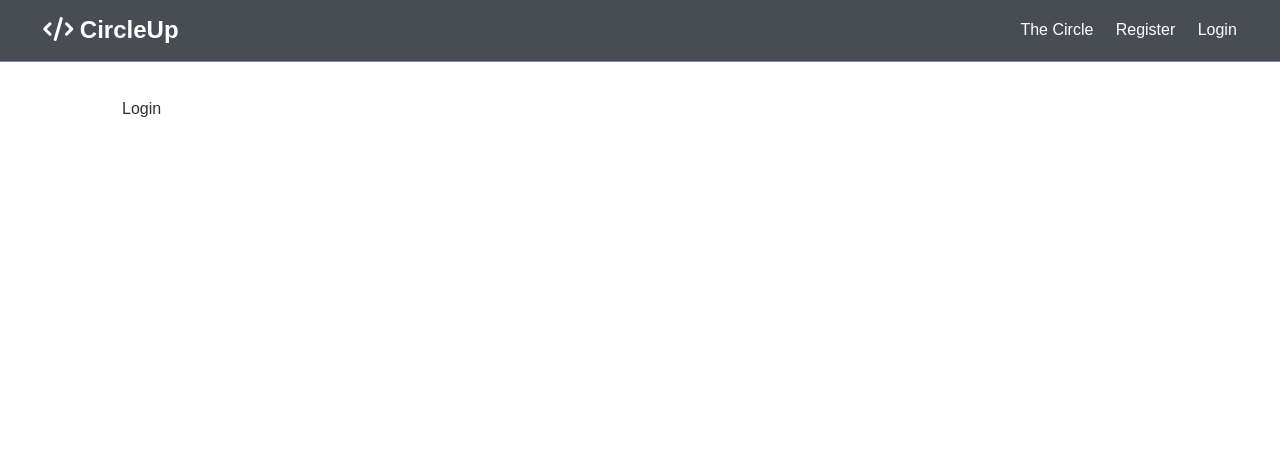
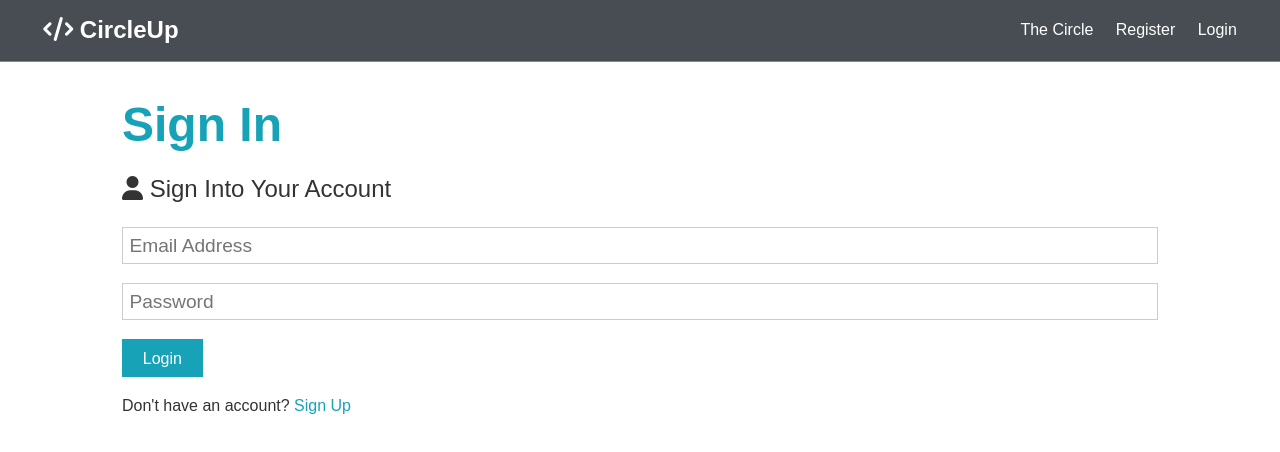
Before and after one commit to x-saim/circleup, a React (Create React App) app in the folder client/: page /login in a window 1280 px wide. Shown: the top 452 px of the page. Built offline with nearby package versions, Linux system fonts and the light colour scheme.

Commit message:
update login component with structure

```diff
--- a/client/src/components/auth/Login.js
+++ b/client/src/components/auth/Login.js
@@ -1,5 +1,56 @@
-import React from 'react';
+import { useState } from 'react';
+import { Link } from 'react-router-dom';
+//import axios from 'axios';
 
 export const Login = () => {
-  return <div>Login</div>;
+  const [formData, setFormData] = useState({
+    email: '',
+    password: '',
+  });
+
+  const { email, password } = formData;
+
+  //Can use this onChange for any field's since we are using e.target.name
+  const onChange = (e) =>
+    setFormData({ ...formData, [e.target.name]: e.target.value });
+
+  const onSubmit = async (e) => {
+    e.preventDefault();
+    console.log('Success');
+  };
+
+  return (
+    <>
+      <h1 className='large text-primary'>Sign In</h1>
+      <p className='lead'>
+        <i className='fas fa-user'></i> Sign Into Your Account
+      </p>
+      <form className='form' onSubmit={(e) => onSubmit(e)}>
+        <div className='form-group'>
+          <input
+            type='email'
+            placeholder='Email Address'
+            name='email'
+            value={email}
+            onChange={(e) => onChange(e)}
+          />
+        </div>
+        <div className='form-group'>
+          <input
+            type='password'
+            placeholder='Password'
+            name='password'
+            minLength='6'
+            value={password}
+            onChange={(e) => onChange(e)}
+          />
+        </div>
+
+        <input type='submit' className='btn btn-primary' value='Login' />
+      </form>
+      <p className='my-1'>
+        Don't have an account? <Link to='login.html'>Sign Up</Link>
+      </p>
+    </>
+  );
 };
--- a/client/src/components/auth/Register.js
+++ b/client/src/components/auth/Register.js
@@ -1,5 +1,6 @@
 import { useState } from 'react';
-import axios from 'axios';
+import { Link } from 'react-router-dom';
+//import axios from 'axios';
 
 export const Register = () => {
   const [formData, setFormData] = useState({
@@ -21,25 +22,26 @@
     if (password !== password2) {
       console.log('Passwords do not match.');
     } else {
-      const newUser = {
-        name,
-        email,
-        password,
-      };
+      console.log('Success');
+      // const newUser = {
+      //   name,
+      //   email,
+      //   password,
+      // };
 
-      try {
-        const config = {
-          headers: {
-            'Content-Type': 'application/json',
-          },
-        };
+      // try {
+      //   const config = {
+      //     headers: {
+      //       'Content-Type': 'application/json',
+      //     },
+      //   };
 
-        const body = JSON.stringify(newUser);
+      //   const body = JSON.stringify(newUser);
 
-        const res = await axios.post('/api/users', body, config);
+      //   const res = await axios.post('/api/users', body, config);
 
-        console.log(res.data);
-      } catch (err) {}
+      //   console.log(res.data);
+      // } catch (err) {}
     }
   };
   return (
@@ -95,7 +97,7 @@
         <input type='submit' className='btn btn-primary' value='Register' />
       </form>
       <p className='my-1'>
-        Already have an account? <a href='login.html'>Sign In</a>
+        Already have an account? <Link to='login.html'>Sign In</Link>
       </p>
     </>
   );
```
